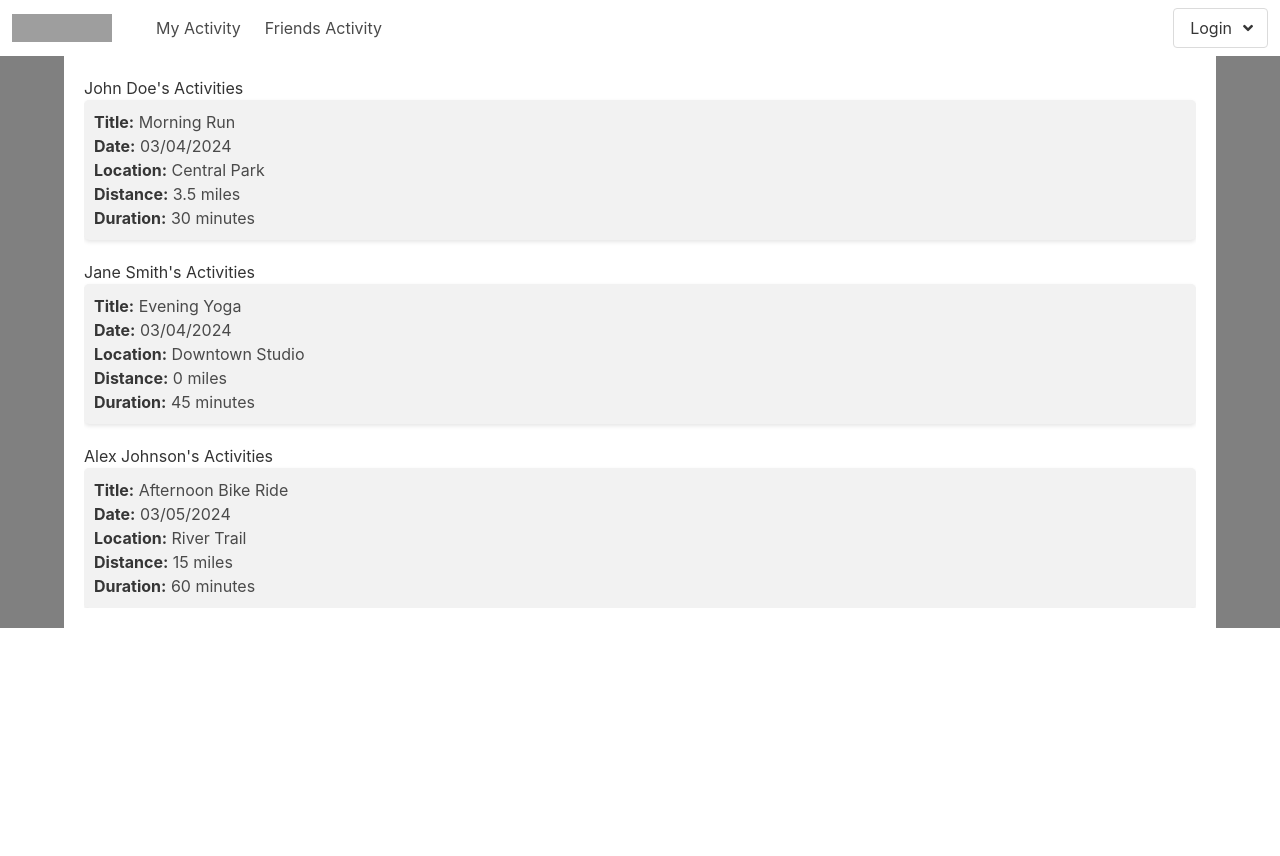
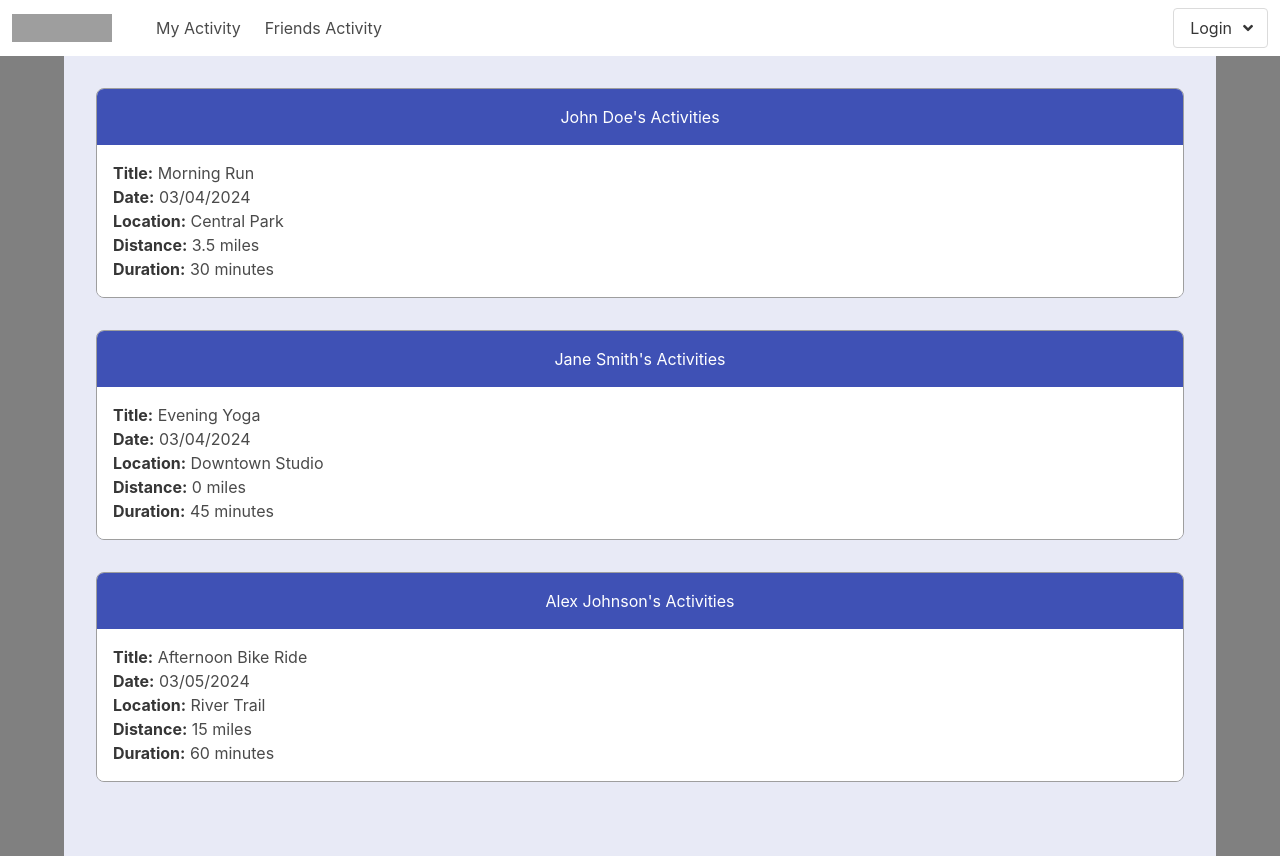
Before and after one commit to davidvenuto/WebProgrammingFinalProject, a Vue app in the folder client/: page /friendsactivity in a window 1280 px wide. Before the commit the page ends 800 px from the top, so only its background shows below. Built offline with nearby package versions, Linux system fonts and the light colour scheme; grey boxes are pictures that could not be loaded.

Commit message:
Added css

```diff
--- a/client/src/pages/friendsactivity.vue
+++ b/client/src/pages/friendsactivity.vue
@@ -1,9 +1,6 @@
 <script setup lang="ts">
-import { ref } from 'vue';
-import type { User } from '@/model/users';
 import { store } from '@/statemanagement/store';
 
-// Assuming you have a way to fetch all users into this array
 const users = store.users;
 
 </script>
@@ -27,30 +24,50 @@ const users = store.users;
 
 <style scoped>
 .content-wrapper {
-  background-color: #fff; /* Ensure a white background */
-  padding: 20px;
+  display: flex;
+  flex-direction: column;
+  align-items: center;
+  background-color: #e8eaf6;
+  padding: 2rem;
+  min-height: 100vh;
+  max-width: 1200px; /* Maximum width to prevent overly wide layouts on large screens */
 }
 
 .user-activities {
-  overflow: auto; /* Adds scroll if content overflows */
+  display: flex;
+  flex-direction: column;
+  gap: 2rem;
+  width: 100%; /* Ensure it takes the full width of its container */
 }
 
-.user-section + .user-section {
-  margin-top: 20px; /* Adds spacing between user sections */
-}
-
-.activity-details + .activity-details {
-  margin-top: 10px; /* Adds spacing between activities */
+.user-section {
+  border: 1px solid #9e9e9e;
+  border-radius: 8px;
+  overflow: hidden;
+  transition: transform 0.2s ease-in-out;
+  width: 100%; /* Ensure each user section takes the full width of its container */
 }
 
 .user-name {
-  color: #333; /* Dark text for better readability */
+  background-color: #3f51b5;
+  color: #ffffff;
+  text-align: center;
+  margin: 0;
+  padding: 1rem;
 }
 
 .activity-details {
-  background-color: #f2f2f2; /* Slight background for activities */
-  border-radius: 5px; /* Rounded corners for activity details */
-  padding: 10px;
-  box-shadow: 0 2px 4px rgba(0,0,0,0.1); /* Soft shadow for depth */
+  background-color: #ffffff;
+  border-bottom: 1px solid #9e9e9e;
+  padding: 1rem;
+  transition: background-color 0.2s ease-in-out;
+}
+
+.activity-details:hover {
+  background-color: #f0f0f0;
+}
+
+.activity-details:last-child {
+  border-bottom: none;
 }
 </style>
--- a/client/src/pages/myactivity.vue
+++ b/client/src/pages/myactivity.vue
@@ -1,5 +1,4 @@
 <script setup lang="ts">
-
 import PersonalActivity from '@/components/PersonalActivity.vue';
 import NewActivityForm from '@/components/AddActivity.vue';
 import type { User, Activity } from '@/model/users';
@@ -16,9 +15,9 @@ const addActivity = (activity: Activity) => {
 </script>
 
 <template>
-  <main class="hero is-primary is-large">
+  <main class="page-layout">
     <NewActivityForm v-if="props.currentUser" @add-activity="addActivity" />
-    <section v-if="props.currentUser">
+    <section v-if="props.currentUser" class="activities-section">
       <PersonalActivity
         v-for="(activity, index) in props.currentUser.activities"
         :key="`activity-${index}`"
@@ -32,12 +31,26 @@ const addActivity = (activity: Activity) => {
 </template>
 
 <style scoped>
-section {
-  padding-top: 50px;
+.page-layout {
+  display: flex;
+  flex-direction: column;
+  align-items: center;
+  background-color: #f5f5f5; /* Removed teal, used a soft gray */
+  min-height: 100vh;
+}
+
+.activities-section {
+  max-width: 800px; /* Sets a max width for content */
+  width: 100%; /* Ensures it takes up available width */
+  padding: 2rem;
 }
 
 .login-prompt {
   text-align: center;
-  padding-top: 50px;
+  padding: 2rem;
+  color: #555; /* Soft color for the prompt */
+  font-size: 1.2rem; /* Slightly larger font size */
+  margin-top: 5rem; /* Adds more space above the prompt */
 }
+
 </style>
```
